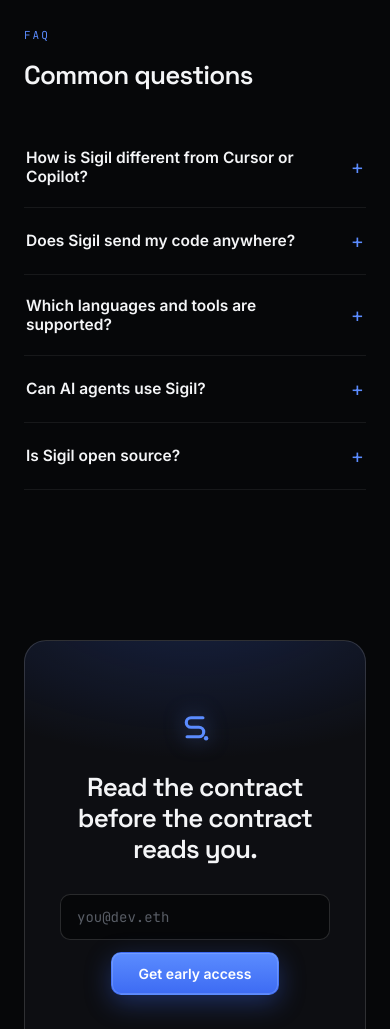
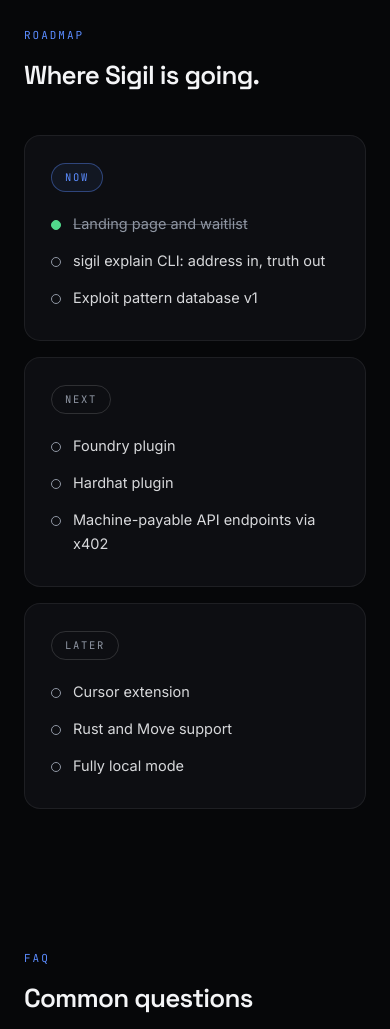
Before and after one commit to rohankanojia25/sigil-website, a plain HTML site: page index.html in a window 390 px wide. Shown: the part 5320-6349 px from the top of the page. Drawn offline with Linux system fonts and the light colour scheme.

Commit message:
Update index.html

```diff
--- a/index.html
+++ b/index.html
@@ -293,6 +293,38 @@
     .open-item h3 { font-size: 17px; margin-bottom: 6px; color: var(--cobalt); }
     .open-item p { color: var(--gray); font-size: 14px; }
 
+    /* roadmap */
+    .roadmap { max-width: 1120px; margin: 0 auto; padding: 120px 24px 20px; }
+    .roadmap h2 { margin-bottom: 44px; }
+    .road-grid { display: grid; grid-template-columns: repeat(3, 1fr); gap: 16px; }
+    .road-col {
+      background: var(--panel); border: 1px solid var(--line); border-radius: 16px;
+      padding: 26px 26px 30px; transition: border-color .2s;
+    }
+    .road-col:hover { border-color: rgba(91,140,255,0.4); }
+    .road-tag {
+      display: inline-block; font-family: var(--mono); font-size: 10.5px;
+      letter-spacing: 0.16em; text-transform: uppercase; color: var(--gray);
+      border: 1px solid var(--line-strong); border-radius: 999px;
+      padding: 5px 13px; margin-bottom: 20px;
+    }
+    .road-now {
+      color: var(--cobalt); border-color: rgba(91,140,255,0.4);
+      background: rgba(91,140,255,0.07);
+    }
+    .road-col ul { list-style: none; display: grid; gap: 13px; }
+    .road-col li {
+      position: relative; padding-left: 22px; font-size: 14.5px;
+      color: rgba(244,245,247,0.88);
+    }
+    .road-col li::before {
+      content: ""; position: absolute; left: 0; top: 8px;
+      width: 8px; height: 8px; border-radius: 50%;
+      border: 1.5px solid var(--gray);
+    }
+    .road-col li.done { color: var(--gray); text-decoration: line-through; text-decoration-color: rgba(143,150,163,0.5); }
+    .road-col li.done::before { background: var(--pass); border-color: var(--pass); }
+
     /* faq */
     .faq { max-width: 760px; margin: 0 auto; padding: 120px 24px; }
     .faq h2 { margin-bottom: 36px; }
@@ -343,6 +375,7 @@
 
     @media (max-width: 900px) {
       .feat-grid { grid-template-columns: 1fr 1fr; }
+      .road-grid { grid-template-columns: 1fr; }
       .how-grid { grid-template-columns: 1fr; gap: 30px; }
       .open-inner { grid-template-columns: 1fr; }
       .open-item { border-right: none; border-bottom: 1px solid var(--line); }
@@ -375,6 +408,7 @@
         <a href="#features">Features</a>
         <a href="#how">How it works</a>
         <a href="#agents">For agents</a>
+        <a href="#roadmap">Roadmap</a>
         <a href="#faq">FAQ</a>
       </nav>
       <div class="nav-cta">
@@ -520,6 +554,38 @@
       </div>
     </section>
 
+    <!-- ROADMAP -->
+    <section class="roadmap" id="roadmap">
+      <p class="section-eyebrow">Roadmap</p>
+      <h2>Where Sigil is going.</h2>
+      <div class="road-grid">
+        <div class="road-col">
+          <span class="road-tag road-now">Now</span>
+          <ul>
+            <li class="done">Landing page and waitlist</li>
+            <li>sigil explain CLI: address in, truth out</li>
+            <li>Exploit pattern database v1</li>
+          </ul>
+        </div>
+        <div class="road-col">
+          <span class="road-tag">Next</span>
+          <ul>
+            <li>Foundry plugin</li>
+            <li>Hardhat plugin</li>
+            <li>Machine-payable API endpoints via x402</li>
+          </ul>
+        </div>
+        <div class="road-col">
+          <span class="road-tag">Later</span>
+          <ul>
+            <li>Cursor extension</li>
+            <li>Rust and Move support</li>
+            <li>Fully local mode</li>
+          </ul>
+        </div>
+      </div>
+    </section>
+
     <!-- FAQ -->
     <section class="faq" id="faq">
       <p class="section-eyebrow">FAQ</p>
@@ -648,5 +714,9 @@
       });
     })();
   </script>
+
+  <!-- Vercel Web Analytics + Speed Insights (activate them in the Vercel dashboard) -->
+  <script defer src="/_vercel/insights/script.js"></script>
+  <script defer src="/_vercel/speed-insights/script.js"></script>
 </body>
 </html>
```
